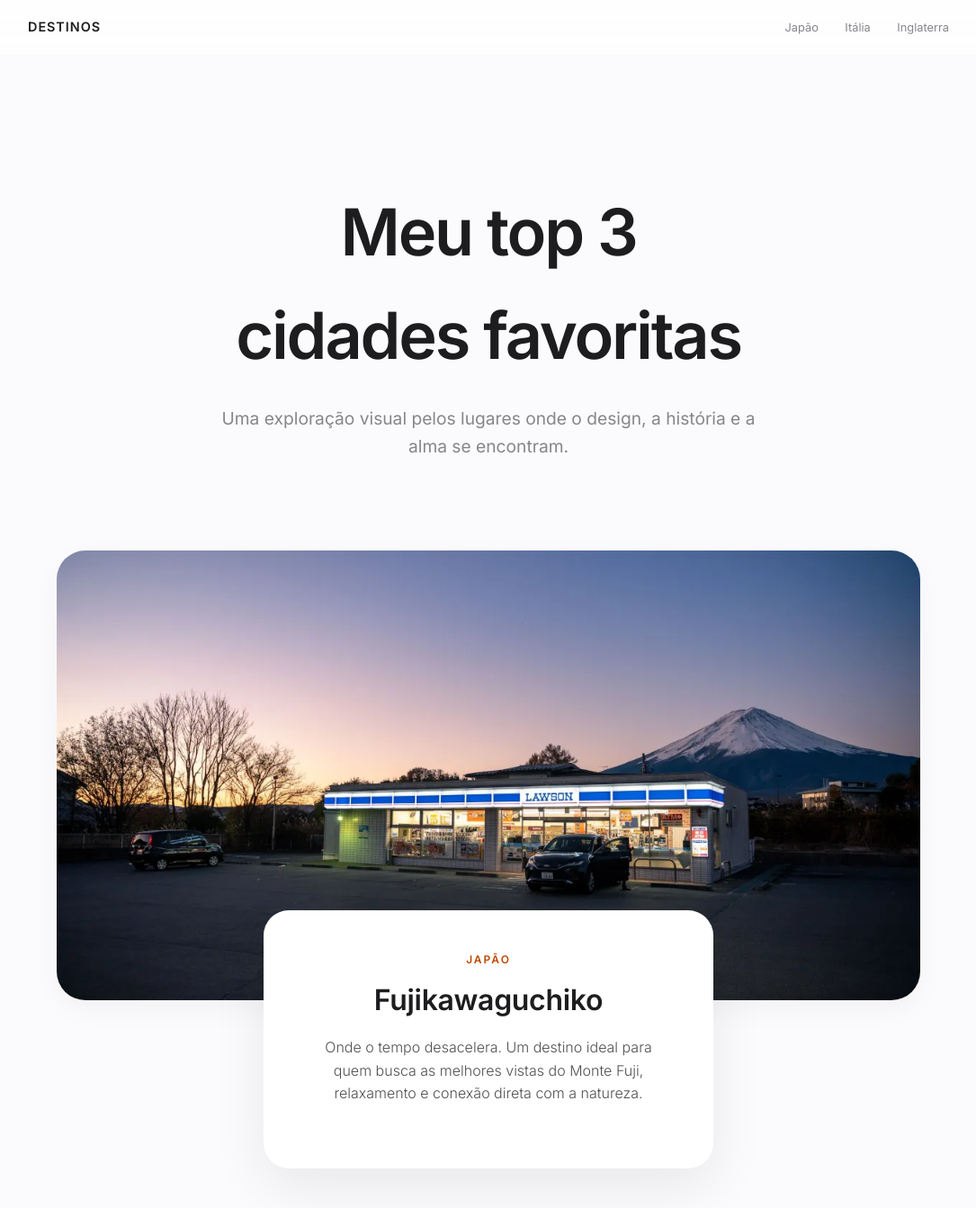
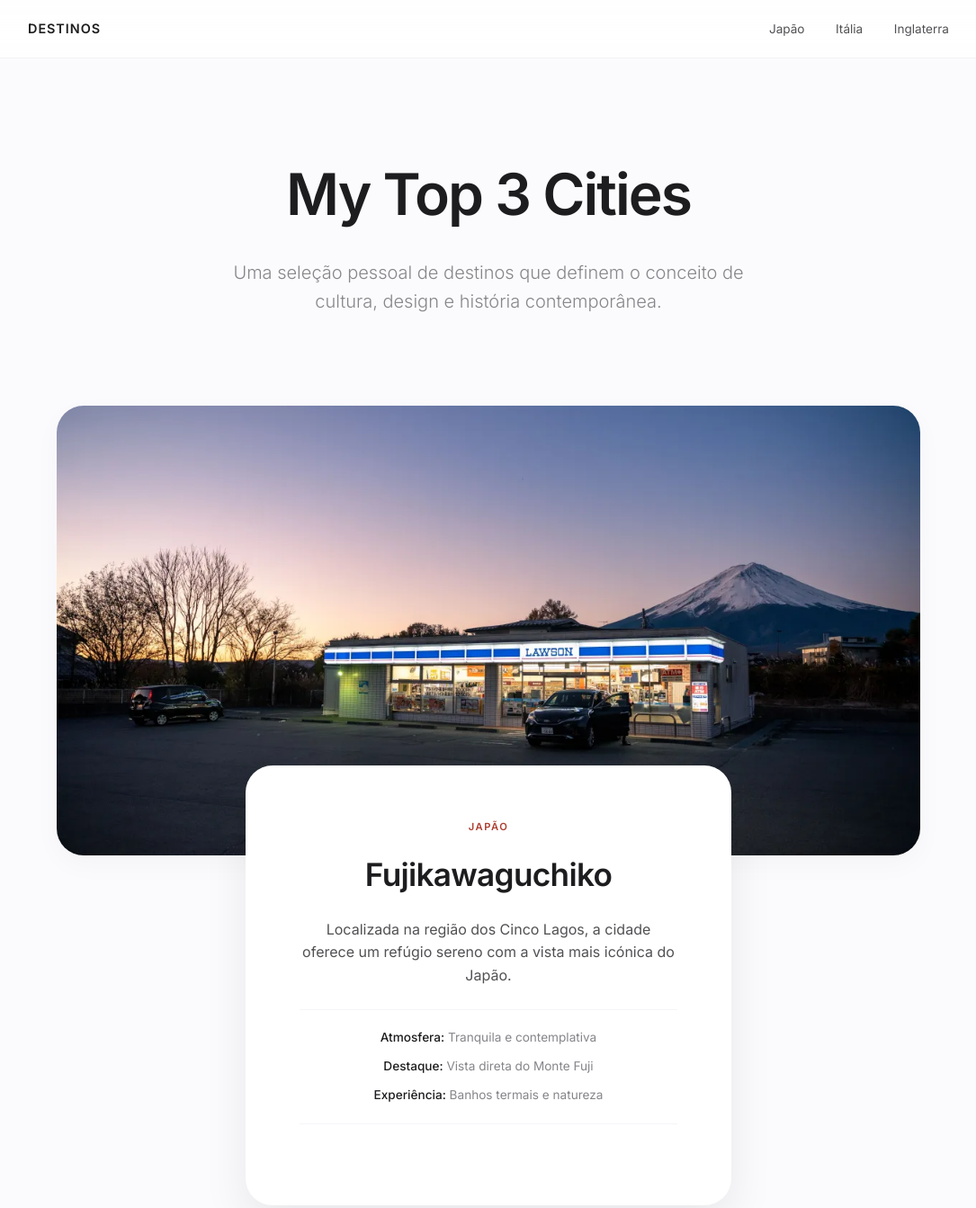
Before and after one commit to giovanniprando/html-essentials-projeto, a plain HTML site: page index.html in a window 1280 px wide. Shown: the top 1343 px of the page at 90% size, without its empty margins (97-1182 px from the left). Drawn offline with Linux system fonts and the light colour scheme.

Commit message:
Alterações finais

```diff
--- a/index.html
+++ b/index.html
@@ -3,9 +3,9 @@
   <head>
     <meta charset="UTF-8" />
     <meta name="viewport" content="width=device-width, initial-scale=1.0" />
-    <title>Destinos | Curadoria Pessoal</title>
+    <title>Destinos Únicos | Curadoria</title>
     <link
-      href="https://fonts.googleapis.com/css2?family=Inter:wght@300;400;600&display=swap"
+      href="https://fonts.googleapis.com/css2?family=Inter:wght@300;400;500;600&display=swap"
       rel="stylesheet"
     />
     <link rel="stylesheet" href="style.css" />
@@ -21,28 +21,31 @@
     </nav>
 
     <header>
-      <div class="header-content">
-        <h1>Meu top 3<br />cidades favoritas</h1>
-        <p>
-          Uma exploração visual pelos lugares onde o design, a história e a alma
-          se encontram.
-        </p>
-      </div>
+      <h1>My Top 3 Cities</h1>
+      <p>
+        Uma seleção pessoal de destinos que definem o conceito de cultura,
+        design e história contemporânea.
+      </p>
     </header>
 
     <main class="container">
       <section class="city-card" id="japao">
         <div class="image-wrapper">
-          <img src="./img/JAPAO.webp" alt="Monte Fuji" />
+          <img src="./img/JAPAO.webp" alt="Fujikawaguchiko" />
         </div>
         <div class="info-card">
-          <span class="country">Japão</span>
+          <span class="country-label">Japão</span>
           <h2>Fujikawaguchiko</h2>
           <p>
-            Onde o tempo desacelera. Um destino ideal para quem busca as
-            melhores vistas do Monte Fuji, relaxamento e conexão direta com a
-            natureza.
+            Localizada na região dos Cinco Lagos, a cidade oferece um refúgio
+            sereno com a vista mais icónica do Japão.
           </p>
+
+          <ul class="attributes-list">
+            <li><strong>Atmosfera:</strong> Tranquila e contemplativa</li>
+            <li><strong>Destaque:</strong> Vista direta do Monte Fuji</li>
+            <li><strong>Experiência:</strong> Banhos termais e natureza</li>
+          </ul>
         </div>
       </section>
 
@@ -54,12 +57,18 @@
           />
         </div>
         <div class="info-card">
-          <span class="country">Itália</span>
+          <span class="country-label">italia</span>
           <h2>Milão</h2>
           <p>
-            Referência global em moda e design. Uma metrópole sofisticada que
-            equilibra o ritmo urbano com marcos históricos e galerias de luxo.
+            O centro gravitacional da moda mundial e do design contemporâneo,
+            onde a história encontra a inovação.
           </p>
+
+          <ul class="attributes-list">
+            <li><strong>Atmosfera:</strong> Sofisticada e cosmopolita</li>
+            <li><strong>Destaque:</strong> Arquitetura do Duomo di Milano</li>
+            <li><strong>Experiência:</strong> Alta gastronomia e design</li>
+          </ul>
         </div>
       </section>
 
@@ -68,18 +77,24 @@
           <img src="./img/1723613.jpg" alt="Londres" />
         </div>
         <div class="info-card">
-          <span class="country">Inglaterra</span>
+          <span class="country-label">Inglaterra</span>
           <h2>Londres</h2>
           <p>
-            O encontro perfeito entre tradição e modernidade. Uma cidade
-            vibrante, famosa pelos monumentos icônicos e energia cosmopolita.
+            Uma metrópole que preserva milénios de tradição real enquanto lidera
+            movimentos culturais globais.
           </p>
+
+          <ul class="attributes-list">
+            <li><strong>Atmosfera:</strong> Vibrante e multicultural</li>
+            <li><strong>Destaque:</strong> Museus e marcos históricos</li>
+            <li><strong>Experiência:</strong> Vida urbana e parques reais</li>
+          </ul>
         </div>
       </section>
     </main>
 
     <footer>
-      <p>© 2025 Destinos Únicos</p>
+      <p>© 2025 Projeto Destinos Únicos..</p>
     </footer>
   </body>
 </html>
--- a/style.css
+++ b/style.css
@@ -1,4 +1,3 @@
-/* --- CONFIGURAÇÕES GERAIS --- */
 * {
   margin: 0;
   padding: 0;
@@ -6,77 +5,67 @@
 }
 
 body {
-  background-color: #fbfbfd; /* Cinza claríssimo da Apple */
+  background-color: #fbfbfd;
   color: #1d1d1f;
   font-family: "Inter", sans-serif;
   line-height: 1.6;
   -webkit-font-smoothing: antialiased;
 }
 
-/* --- NAVEGAÇÃO --- */
 nav {
-  height: 60px;
+  height: 65px;
   padding: 0 10%;
   display: flex;
   justify-content: space-between;
   align-items: center;
   background: rgba(255, 255, 255, 0.8);
-  backdrop-filter: blur(15px); /* Efeito vidro fosco */
+  backdrop-filter: blur(20px);
   position: sticky;
   top: 0;
   z-index: 100;
+  border-bottom: 1px solid rgba(0, 0, 0, 0.05);
 }
 
 .logo {
   font-weight: 600;
-  letter-spacing: 1px;
   text-decoration: none;
   color: #1d1d1f;
   font-size: 0.9rem;
+  letter-spacing: 1px;
 }
 
 .nav-links a {
   text-decoration: none;
-  color: #86868b;
-  margin-left: 25px;
-  font-size: 0.8rem;
-  transition: 0.3s;
+  color: #515154;
+  margin-left: 30px;
+  font-size: 0.85rem;
+  transition: color 0.3s;
 }
 
 .nav-links a:hover {
   color: #0071e3;
 }
 
-/* --- HEADER --- */
 header {
-  padding: 120px 20px 60px;
+  padding: 100px 20px 60px;
   text-align: center;
 }
 
-.badge {
-  background: #f5f5f7;
-  padding: 6px 16px;
-  border-radius: 20px;
-  font-size: 0.75rem;
-  font-weight: 600;
-  color: #86868b;
-}
-
 header h1 {
-  font-size: clamp(2.5rem, 8vw, 4.5rem);
+  font-size: clamp(2.5rem, 7vw, 4rem);
   font-weight: 600;
   letter-spacing: -0.03em;
-  margin: 20px 0;
+  margin-bottom: 20px;
 }
 
 header p {
+  font-size: 1.25rem;
   color: #86868b;
-  font-size: 1.2rem;
   max-width: 600px;
   margin: 0 auto;
+  font-weight: 300;
 }
 
-/* --- CONTAINER E CARDS --- */
 .container {
   max-width: 1000px;
   margin: 0 auto;
@@ -88,87 +77,117 @@ header p {
   display: flex;
   flex-direction: column;
   align-items: center;
-  width: 100%;
 }
 
-/* Moldura da Imagem */
 .image-wrapper {
   width: 100%;
   height: 500px;
-  border-radius: 32px; /* Super arredondado */
+  border-radius: 30px;
   overflow: hidden;
-  box-shadow: 0 10px 30px rgba(0, 0, 0, 0.04);
+  box-shadow: 0 10px 30px rgba(0, 0, 0, 0.03);
 }
 
 .image-wrapper img {
   width: 100%;
   height: 100%;
   object-fit: cover;
-  transition: transform 0.8s ease;
+  transition: transform 1s ease;
 }
 
 .city-card:hover .image-wrapper img {
-  transform: scale(1.05); /* Zoom elegante no hover */
+  transform: scale(1.04);
 }
 
-/* O Card de Informação com Profundidade */
 .info-card {
   background: white;
   width: 90%;
-  max-width: 500px;
-  padding: 45px;
-  margin-top: -100px; /* Sobe para cima da imagem */
-  border-radius: 28px;
-  box-shadow: 0 20px 60px rgba(0, 0, 0, 0.08); /* Sombra difusa e elegante */
-  z-index: 2;
+  max-width: 540px;
+  padding: 50px;
+  margin-top: -100px;
+  border-radius: 30px;
+  box-shadow: 0 20px 50px rgba(0, 0, 0, 0.08);
+  z-index: 10;
   text-align: center;
 }
 
-.country {
-  font-size: 0.75rem;
+.country-label {
+  font-size: 0.7rem;
   font-weight: 600;
   text-transform: uppercase;
-  letter-spacing: 2px;
-  color: #bf4800;
+  letter-spacing: 1.5px;
+  color: #86868b;
   display: block;
-  margin-bottom: 10px;
+  margin-bottom: 15px;
 }
 
 .info-card h2 {
-  font-size: 2rem;
-  margin-bottom: 15px;
-  letter-spacing: -0.01em;
+  font-size: 2.2rem;
+  font-weight: 600;
+  margin-bottom: 20px;
+  letter-spacing: -0.02em;
 }
 
 .info-card p {
   color: #515154;
   font-size: 1rem;
   margin-bottom: 25px;
-  font-weight: 300;
 }
 
-/* Botão estilo Apple */
-.btn-apple {
-  display: inline-block;
-  background: #0071e3;
-  color: white;
-  padding: 12px 24px;
-  border-radius: 25px;
-  text-decoration: none;
-  font-size: 0.9rem;
-  font-weight: 500;
-  transition: 0.3s;
+.attributes-list {
+  list-style: none;
+  padding: 20px 0;
+  margin-bottom: 30px;
+  border-top: 1px solid #f5f5f7;
+  border-bottom: 1px solid #f5f5f7;
+  display: flex;
+  flex-direction: column;
+  gap: 10px;
 }
 
-.btn-apple:hover {
-  background: #0077ed;
-  transform: translateY(-2px);
+.attributes-list li {
+  font-size: 0.85rem;
+  color: #86868b;
+  font-weight: 400;
 }
 
-/* --- FOOTER --- */
+.attributes-list li strong {
+  color: #1d1d1f;
+  font-weight: 500;
+}
+
+.btn-link {
+  text-decoration: none;
+  color: #0071e3;
+  font-size: 0.95rem;
+  font-weight: 500;
+}
+
+.btn-link:hover {
+  text-decoration: underline;
+}
+
 footer {
-  padding: 100px 20px;
+  padding: 80px 20px;
   text-align: center;
+  background-color: #f5f5f7;
   color: #86868b;
   font-size: 0.8rem;
 }
+
+@media (min-width: 900px) {
+  .info-card {
+    padding: 60px;
+  }
+}
+
+.country-label {
+  font-size: 0.7rem;
+  font-weight: 600;
+  text-transform: uppercase;
+  letter-spacing: 1.5px;
+
+  color: #ac3e31;
+
+  display: block;
+  margin-bottom: 15px;
+}
```
